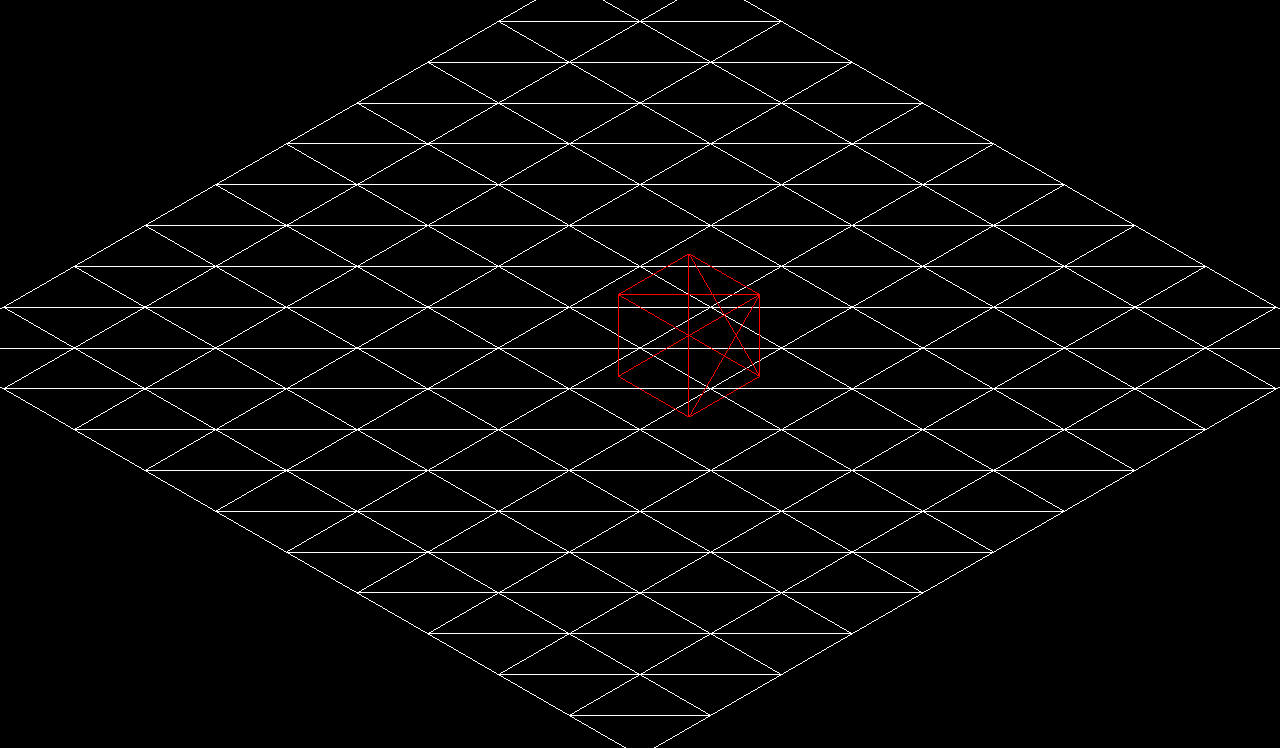
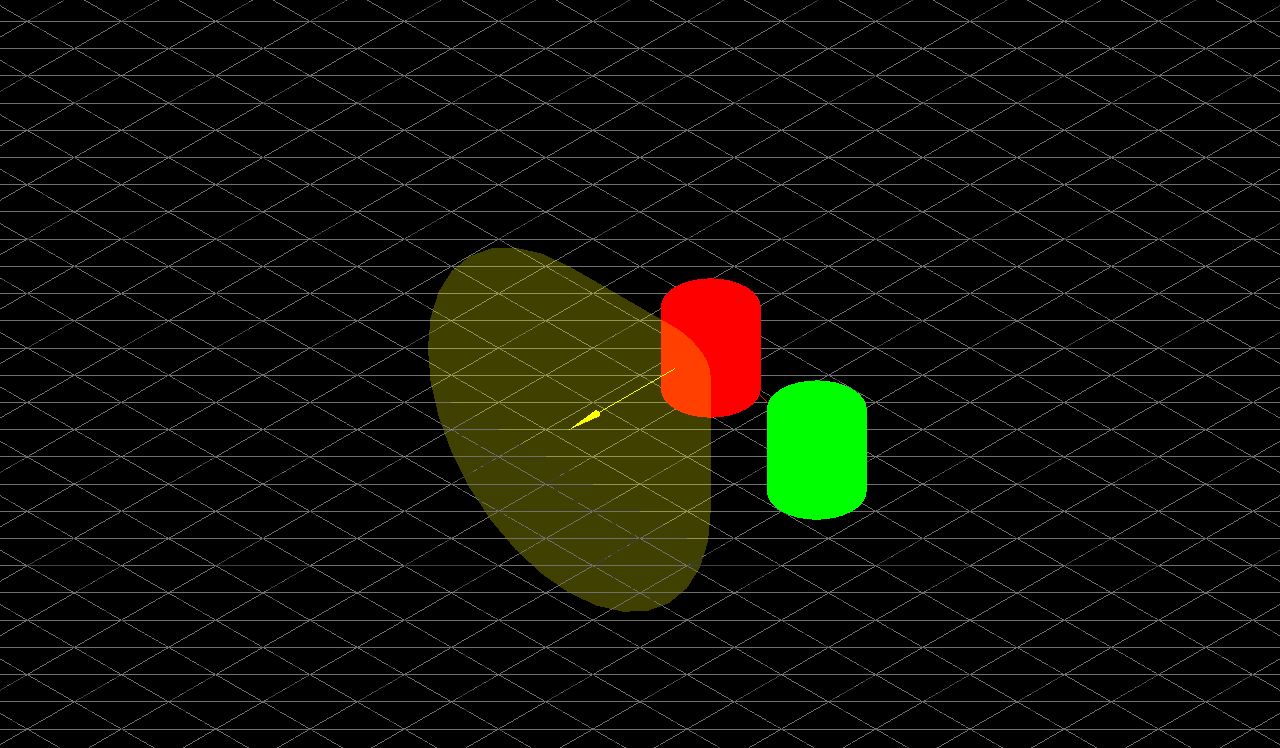
Before and after one commit to jreyortega/ubik-games, a website built with Vite: page src/index.html in a window 1280 px wide. Shown: the part 52-800 px from the top of the page. Built offline with nearby package versions, Linux system fonts and the light colour scheme; animation ran at ten frames a second.

Commit message:
exercises 8 and 9

```diff
--- a/src/engine/Camera.js
+++ b/src/engine/Camera.js
@@ -1,4 +1,5 @@
 import * as THREE from 'three';
+import {OrbitControls} from 'three/examples/jsm/controls/OrbitControls.js';
 
 export default class Camera {
     constructor(ubik, cameraType = 'orthographic', fov = 75) {
@@ -7,6 +8,7 @@ export default class Camera {
 
         this.window = ubik.window;
         this.scene = ubik.scene;
+        this.renderer = ubik.renderer;
 
         if (cameraType === 'orthographic')
         {
@@ -19,6 +21,9 @@ export default class Camera {
             );
             // Set the position of the camera
             this.instance.position.set(0, 0, 125);
+            // Set the near and far planes
+            this.instance.near = -1000;
+            this.instance.far = 1000;
         } else if (cameraType === 'perspective')
         {
             // Create an instance of PerspectiveCamera
@@ -46,6 +51,9 @@ export default class Camera {
             this.instance.rotation.y = Math.PI / 4;
             this.instance.rotation.x = Math.atan(-1 / Math.sqrt(2));
             this.instance.zoom = 20;
+            // Set the near and far planes
+            this.instance.near = -1000;
+            this.instance.far = 1000;
         } else
         {
             // Throw an error if the camera type is unknown
@@ -57,6 +65,18 @@ export default class Camera {
 
         // Add the camera to the scene
         this.scene.add(this.instance);
+    }
+
+    // Add orbit controls to the camera
+    addOrbitControls() {
+        this.controls = new OrbitControls(this.instance, document.body);
+        this.controls.enableDamping = true;
+        this.controls.dampingFactor = 0.25;
+        this.controls.enableZoom = true;
+
+        // Adjust the speed of the orbit controls
+        this.controls.rotateSpeed = 0.025;
+        this.controls.zoomSpeed = 1;
     }
 
     // Resize the camera based on the window aspect ratio
@@ -89,4 +109,10 @@ export default class Camera {
         this.instance.aspect = this.window.aspectRatio;
         this.instance.updateProjectionMatrix();
     }
+
+    frame() {
+        if (this.controls && this.controls.enabled) {
+            this.controls.update();
+        }
+    }
 }
--- a/src/engine/Input.js
+++ b/src/engine/Input.js
@@ -91,4 +91,12 @@ export default class Input {
             deltaY: this.mouseY - this.prevMouseY
         };
     }
+
+    // Get the current mouse position
+    getMousePosition() {
+        return {
+            x: this.mouseX,
+            y: this.mouseY
+        };
+    }
 }
--- /dev/null
+++ b/src/examples/09-vision-angle.js
@@ -0,0 +1,150 @@
+import Ubik from '../engine/Ubik.js';
+import * as THREE from 'three';
+
+/************** ISOMETRIC **************/
+const ubik = new Ubik({ cameraType: 'isometric' });
+
+// Speed of the player and enemy
+const speed = 50;
+// Player and enemy direction vectors
+let playerDirection = new THREE.Vector3();
+let enemyDirection = new THREE.Vector3();
+
+// Enemy facing direction
+let enemyFacingDirection = new THREE.Vector3(0, 0, 1);
+
+// Enemy seen flag
+let seen = false;
+
+// Enemy
+const enemy = ubik.mesh.createFromGeometry(
+    new THREE.CylinderGeometry(5, 5, 10, 32),
+    new THREE.MeshBasicMaterial({ color: 0xff0000})
+);
+enemy.position.set(10, 5, 0);
+ubik.scene.add(enemy);
+
+// Player
+const player = ubik.mesh.createFromGeometry(
+    new THREE.CylinderGeometry(5, 5, 10, 32),
+    new THREE.MeshBasicMaterial({ color: 0x00ff00})
+);
+player.position.set(30, 5, 5);
+ubik.scene.add(player);
+
+// Grid mesh
+const grid = ubik.mesh.createFromGeometry(
+    new THREE.PlaneGeometry(500, 500, 75, 75),
+    new THREE.MeshBasicMaterial({ color: 0xffffff, wireframe: true, opacity: 0.25, transparent: true })
+);
+grid.position.set(0, 0, 0);
+grid.rotation.order = 'YXZ';
+grid.rotation.y = Math.PI / 2;
+grid.rotation.x = Math.PI / 2;
+ubik.scene.add(grid);
+
+// Add orbit controls
+ubik.camera.addOrbitControls();
+
+// Directional helpers
+const playerDirectionalHelper = new THREE.ArrowHelper(playerDirection, player.position, 20, 0x00ff00);
+ubik.scene.add(playerDirectionalHelper);
+const enemyDirectionalHelper = new THREE.ArrowHelper(enemyDirection, enemy.position, 20, 0xff0000);
+ubik.scene.add(enemyDirectionalHelper);
+const enemyFacingDirectionalHelper = new THREE.ArrowHelper(enemyFacingDirection, enemy.position, 20, 0xffff00);
+ubik.scene.add(enemyFacingDirectionalHelper);
+
+// Vision cone parameters
+const visionAngle = Math.PI / 4; // Angle of vision in radians
+
+// Create vision cone geometry
+const coneAngle = visionAngle;
+const coneHeight = 20;
+const coneRadius = Math.tan(coneAngle) * coneHeight;
+const visionCone = ubik.mesh.createFromGeometry(
+    new THREE.ConeGeometry(coneRadius, coneHeight, 32),
+    new THREE.MeshBasicMaterial({ color: 0xffff00, opacity: 0.25, transparent: true })
+);
+
+visionCone.rotateX(-Math.PI / 2);
+
+function updateVisionCone() {
+    const coneTopPosition = enemy.position.clone();
+    coneTopPosition.z += 10;
+    visionCone.position.copy(coneTopPosition);
+}
+
+ubik.scene.add(visionCone);
+
+// Update instructions
+ubik.update = (dt) => {
+    // Clear the previous direction
+    playerDirection.set(0, 0, 0);
+
+    // Move the player with the arrow keys
+    if (ubik.input.isKeyPressed('ArrowUp')) {
+        playerDirection.z = -1;
+    }
+    if (ubik.input.isKeyPressed('ArrowDown')) {
+        playerDirection.z = 1;
+    }
+    if (ubik.input.isKeyPressed('ArrowLeft')) {
+        playerDirection.x = -1;
+    }
+    if (ubik.input.isKeyPressed('ArrowRight')) {
+        playerDirection.x = 1;
+    }
+
+    // Normalize the player diagonal movement
+    if (playerDirection.x !== 0 && playerDirection.z !== 0) {
+        // Normalize the direction vector to ensure consistent speed in all directions
+        playerDirection.normalize();
+    }
+
+    // Move the player
+    player.position.x += playerDirection.x * speed * dt;
+    player.position.z += playerDirection.z * speed * dt;
+
+    // Move the enemy towards the player
+    const playerPosition = player.position.clone();
+    const enemyPosition = enemy.position.clone();
+    enemyDirection = playerPosition.sub(enemyPosition).normalize();
+
+    // Move the enemy if the dot product of the enemy - player direction and enemy facing direction is greater than 0.5
+    if (enemyDirection.dot(enemyFacingDirection) > Math.cos(visionAngle)) {
+        seen = true;
+    }
+
+    if (seen) {
+        enemy.position.x += enemyDirection.x * speed * 0.5 * dt;
+        enemy.position.z += enemyDirection.z * speed * 0.5 * dt;
+    }
+
+    // Update the directional helpers
+    playerDirectionalHelper.setDirection(playerDirection);
+    playerDirectionalHelper.position.copy(player.position);
+    enemyDirectionalHelper.setDirection(enemyDirection);
+    enemyDirectionalHelper.position.copy(enemy.position);
+    enemyFacingDirectionalHelper.setDirection(enemyFacingDirection);
+    enemyFacingDirectionalHelper.position.copy(enemy.position);
+
+    // If the player is moving, show its directional helper
+    if (playerDirection.lengthSq() > 0) {
+        playerDirectionalHelper.visible = true;
+    } else {
+        playerDirectionalHelper.visible = false;
+    }
+
+    // If the enemy is very close to the player, hide its directional helper
+    if (enemy.position.distanceTo(player.position) < 2) {
+        enemyDirectionalHelper.visible = false;
+    } else {
+        enemyDirectionalHelper.visible = true;
+    }
+
+    // Update the vision cone
+    updateVisionCone();
+}
+
+// Start the engine
+ubik.start();
--- a/src/index.html
+++ b/src/index.html
@@ -8,6 +8,6 @@
 </head>
 <body>
     <h1>Ubik Games</h1>
-    <script type="module" src="./examples/07-projections.js"></script>
+    <script type="module" src="./examples/09-vision-angle.js"></script>
 </body>
 </html>
```
Also changed, not shown: src/examples/08-linear-chase.js (added, +109 -0 lines).
